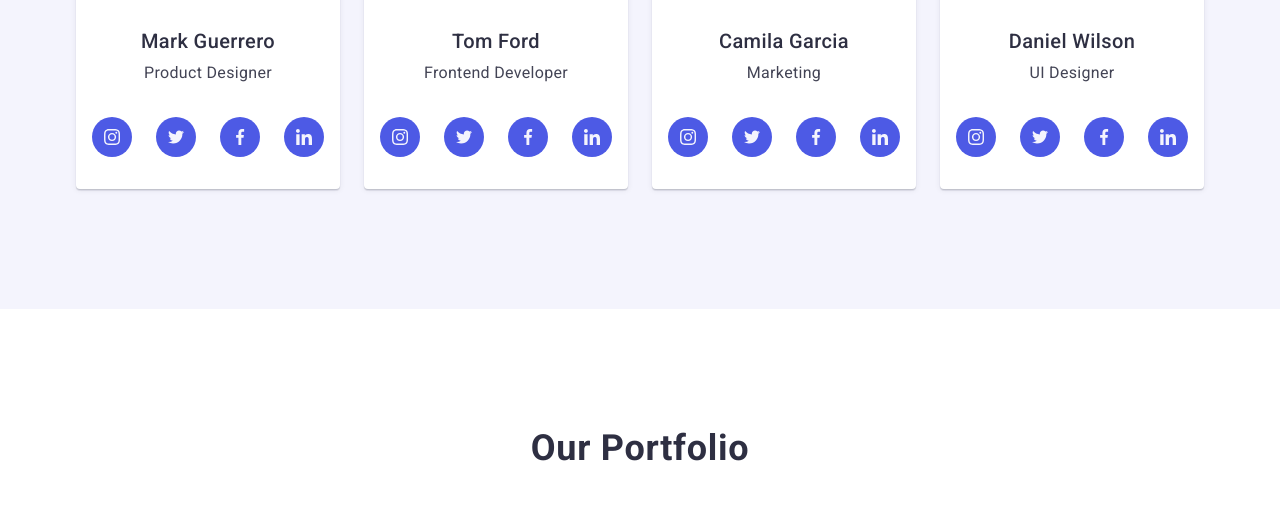
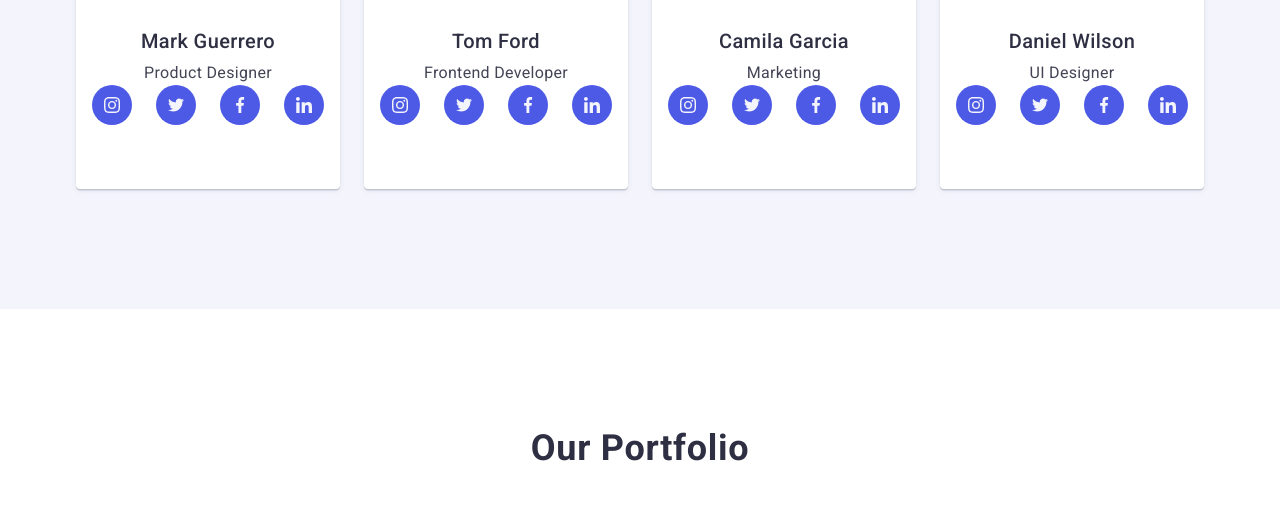
Before and after one commit to nastjademchyk/goit-markup-hw-04, a plain HTML site: page index.html in a window 1280 px wide. Shown: the part 1660-2179 px from the top of the page. Drawn offline with nearby package versions, Linux system fonts and the light colour scheme.

Commit message:
changes in html

```diff
--- a/index.html
+++ b/index.html
@@ -120,8 +120,7 @@
               <div class="member-title">
                 <h3 class="members-name">Mark Guerrero</h3>
                 <p class="team-members-description">Product Designer</p>
-              </div>
-              <div class="members-icons-list">
+
                 <ul class="list-team">
                   <li class="item-team">
                     <a href="" class="link-icon">
@@ -163,8 +162,6 @@
               <div class="member-title">
                 <h3 class="members-name">Tom Ford</h3>
                 <p class="team-members-description">Frontend Developer</p>
-              </div>
-              <div class="members-icons-list">
                 <ul class="list-team">
                   <li class="item-team">
                     <a href="" class="link-icon">
@@ -214,8 +211,7 @@
               <div class="member-title">
                 <h3 class="members-name">Camila Garcia</h3>
                 <p class="team-members-description">Marketing</p>
-              </div>
-              <div class="members-icons-list">
+
                 <ul class="list-team">
                   <li class="item-team">
                     <a href="" class="link-icon">
@@ -265,8 +261,7 @@
               <div class="member-title">
                 <h3 class="members-name">Daniel Wilson</h3>
                 <p class="team-members-description">UI Designer</p>
-              </div>
-              <div class="members-icons-list">
+
                 <ul class="list-team">
                   <li class="item-team">
                     <a href="" class="link-icon">
```
